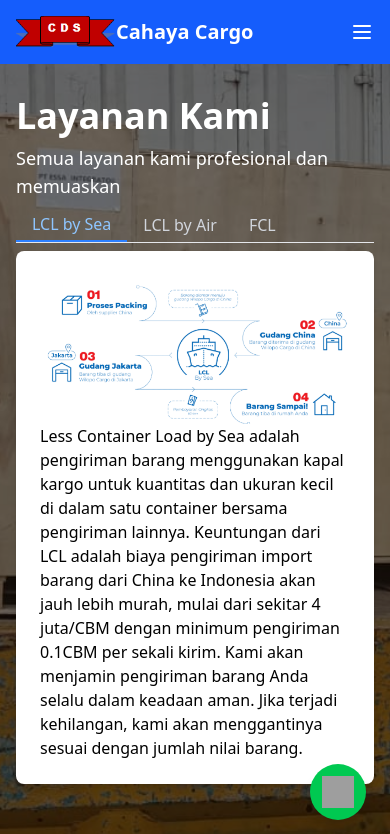
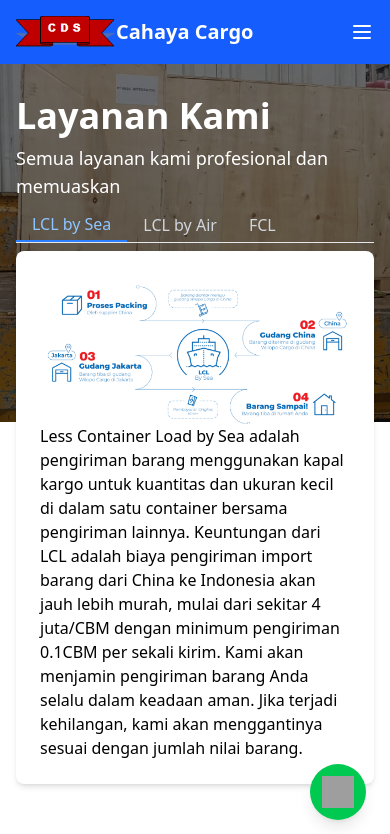
Before and after one commit to Windance80/cahaya-cargo, a Next.js app: page /layanan in a window 390 px wide. Shown: the top 834 px of the page. Built offline with nearby package versions, Linux system fonts and the light colour scheme; grey boxes are pictures that could not be loaded.

Commit message:
bg in layanan when in mobile display max 50vh

```diff
--- a/app/layanan/page.js
+++ b/app/layanan/page.js
@@ -64,15 +64,16 @@ export default function Layanan() {
         <div>
             <Navbar />
             {/* hero image */}
-            <section className="container mx-auto h-full my-8 mb-12 max-w-[1200px]">
+            <section className="container mx-auto  h-full my-8 mb-12 max-w-[1200px]">
                 <Image
                     src="/images/layanan-hero.jpg"
                     layout="fill"
                     alt="layanan hero image"
                     objectFit="cover"
-                    className="-z-30"
+                    className="-z-30 sm:max-h-[100vh] max-h-[50vh]"
+
                 />
-                <div className="absolute inset-0 bg-black opacity-50 -z-20">
+                <div className="absolute inset-0 bg-black opacity-50 -z-20 sm:max-h-[100vh] max-h-[50vh]">
                 </div>
                 <div className="flex items-center justify-center ">
                     <div className="text-left text-white px-4 ">
```
